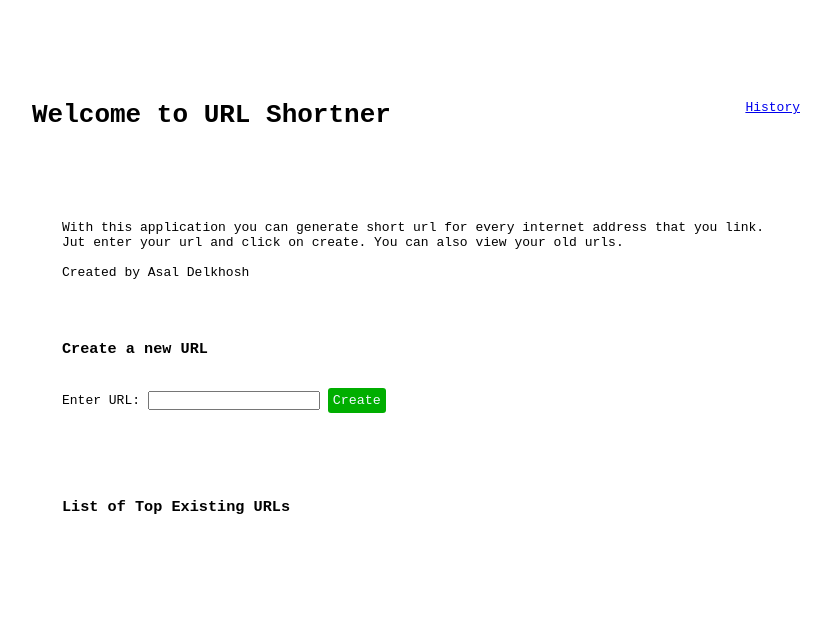
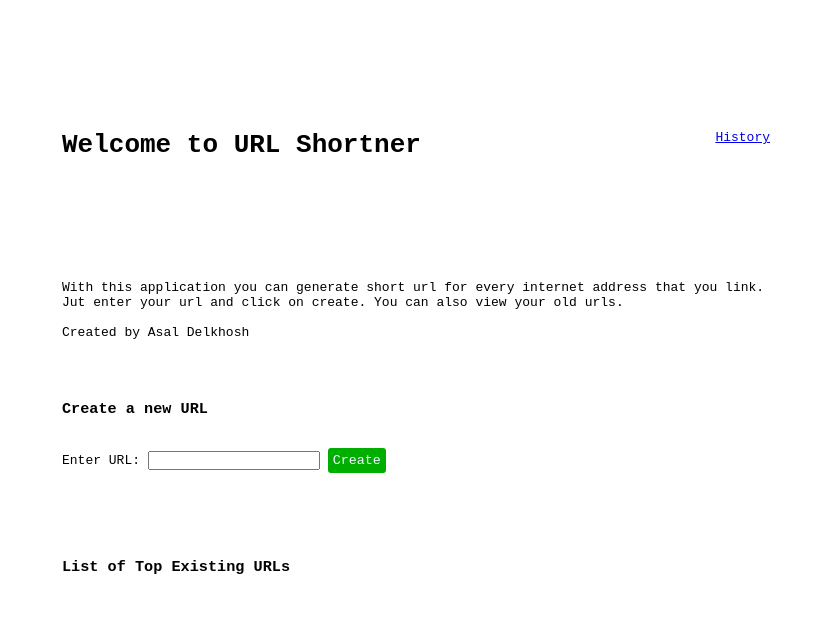
Before and after one commit to asaldelkhosh/URL-Shortener, a plain HTML site: page web/template/index.html in a window 1280 px wide. Shown: the whole page, without its empty margins (224-1055 px from the left). Drawn offline with Linux system fonts and the light colour scheme; no server answers.

Commit message:
update: index

```diff
--- a/web/template/index.html
+++ b/web/template/index.html
@@ -13,7 +13,7 @@
     </head>
     <body>
         <div id="app">
-            <div class="header">
+            <div class="header holder">
                 <h1>
                     Welcome to URL Shortner
                 </h1>
```
Also changed, not shown: 1 other file.
